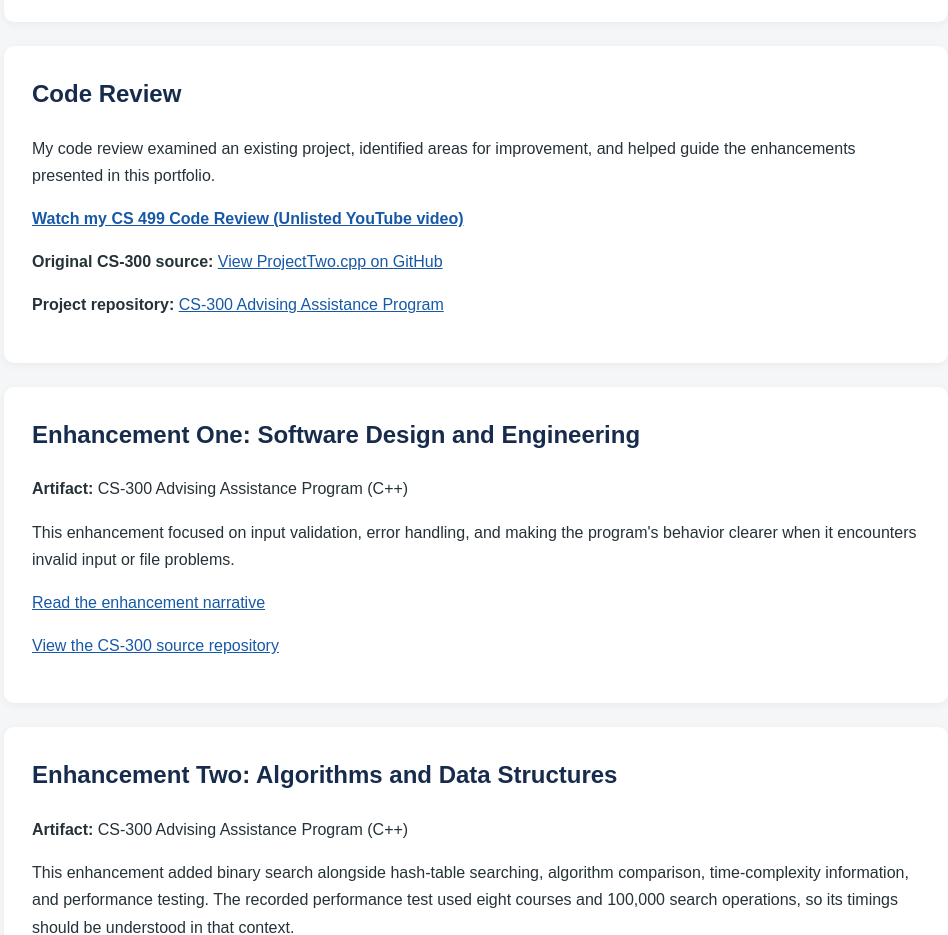
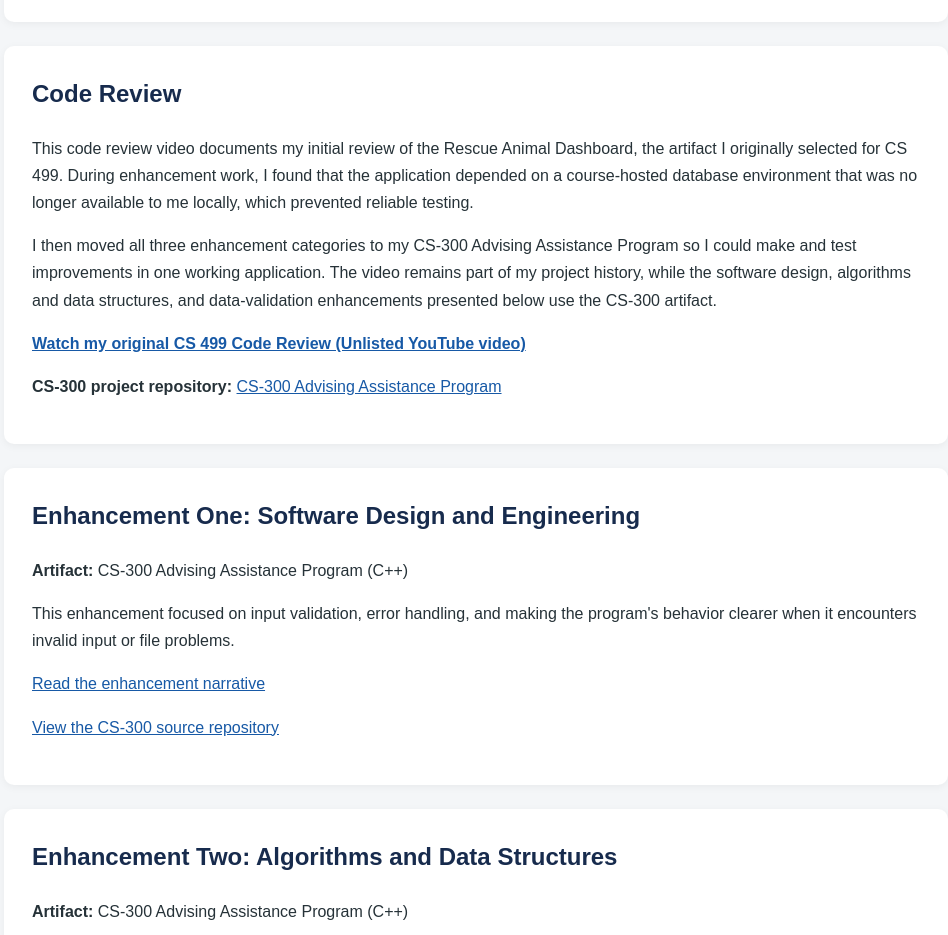
Before and after one commit to NicholasJustus/NicholasJustus.github.io, a plain HTML site: page index.html in a window 1280 px wide. Shown: the part 2320-3255 px from the top of the page, without its empty margins (164-1112 px from the left). Drawn offline with Linux system fonts and the light colour scheme.

Commit message:
Clarify code review artifact history

```diff
--- a/index.html
+++ b/index.html
@@ -60,10 +60,10 @@
     </section>
     <section id="review">
       <h2>Code Review</h2>
-      <p>My code review examined an existing project, identified areas for improvement, and helped guide the enhancements presented in this portfolio.</p>
-      <p><a href="https://youtu.be/f-0m6GvQtZc" target="_blank" rel="noopener noreferrer"><strong>Watch my CS 499 Code Review (Unlisted YouTube video)</strong></a></p>
-      <p><strong>Original CS-300 source:</strong> <a href="https://github.com/NicholasJustus/Data-Structures-Algorithms-Analysis-and-Design/blob/main/ProjectTwo/ProjectTwo.cpp">View ProjectTwo.cpp on GitHub</a></p>
-      <p><strong>Project repository:</strong> <a href="https://github.com/NicholasJustus/Data-Structures-Algorithms-Analysis-and-Design">CS-300 Advising Assistance Program</a></p>
+      <p>This code review video documents my initial review of the Rescue Animal Dashboard, the artifact I originally selected for CS 499. During enhancement work, I found that the application depended on a course-hosted database environment that was no longer available to me locally, which prevented reliable testing.</p>
+      <p>I then moved all three enhancement categories to my CS-300 Advising Assistance Program so I could make and test improvements in one working application. The video remains part of my project history, while the software design, algorithms and data structures, and data-validation enhancements presented below use the CS-300 artifact.</p>
+      <p><a href="https://youtu.be/f-0m6GvQtZc" target="_blank" rel="noopener noreferrer"><strong>Watch my original CS 499 Code Review (Unlisted YouTube video)</strong></a></p>
+      <p><strong>CS-300 project repository:</strong> <a href="https://github.com/NicholasJustus/Data-Structures-Algorithms-Analysis-and-Design">CS-300 Advising Assistance Program</a></p>
     </section>
     <section id="software">
       <h2>Enhancement One: Software Design and Engineering</h2>
```
